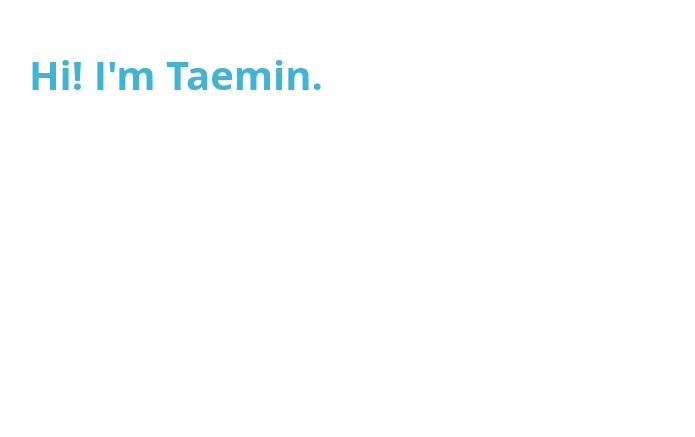
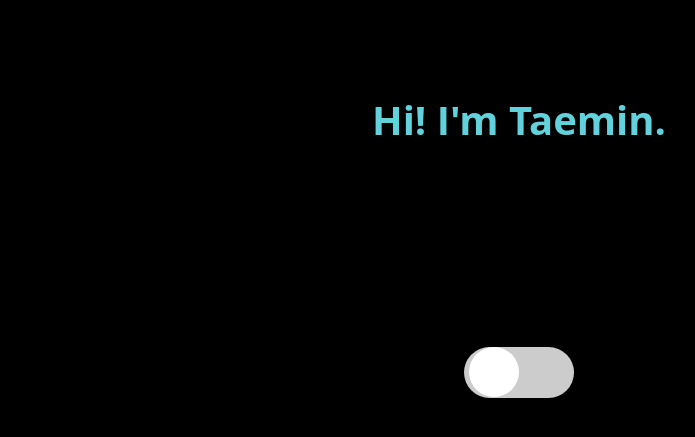
Before and after one commit to coder4je/my-story, a plain HTML site: page index.html in a window 1280 px wide. Shown: the part 153-590 px from the top of the page, without its empty margins (121-816 px from the left). Drawn offline with Linux system fonts and the light colour scheme.

Commit message:
Create a toggle switch

```diff
--- a/index.html
+++ b/index.html
@@ -4,9 +4,17 @@
     <link rel="stylesheet" href="style.css" />
     <link rel="preconnect" href="https://fonts.googleapis.com">
     <title>My Personal Website</title>
+    <script src="script.js" defer></script>
   </head>
   <body>
-    <h1>Hi! I'm Taemin.</h1>
-    <script src="script.js"></script>
+    <div class="container">
+      <h1>Hi! I'm Taemin.</h1>
+
+        <label class="switch">
+        <input id="toggle" type="checkbox">
+          <span class="sider"></span>
+        </label>
+
+    </div>
   </body>
 </html>
--- a/style.css
+++ b/style.css
@@ -1,20 +1,70 @@
 * {
-  font-family: 'Open Sans', sans-serif;
   list-style: none;
   text-decoration: none;
   border-collapse: collapse;
   margin: 0px;
   padding: 0px;
-  color: black;
 }
 
 body {
-  background-color: #ffffff;
+  background-color: #000;
 }
-body h1 {
-  position: fixed;
-  top: 200px;
-  left: 150px;
-  color: #41b3d3;
+.container {
+  position: absolute;
+  top: 50%;
+  left: 50%;
+  transform: translate(-50%, -50%);
+  text-align: center;
+}
+
+h1 {
+  color: #61d2dc;
+  margin-bottom: 200px;
+  font-family: 'Open Sans', sans-serif;
   font-size: 40px;
 }
+
+.switch {
+ position: relative;
+ display: inline-block;
+ width: 110px;
+ height: 51px;
+ margin: 0 10px;
+}
+
+.sider {
+  position: absolute;
+  cursor: pointer;
+  top: 0;
+  left: 0;
+  right: 0;
+  bottom: 0;
+  background-color: #ccc;
+  transition: .4s;
+  border-radius: 30px;
+}
+
+.switch input {display: none;}
+
+.sider::before
+{
+  position: absolute;
+  content: "";
+  height: 50px;
+  width: 50px;
+  left: 5px;
+  bottom: 5pm;
+  background-color: white;
+  transition: 0.4s;
+  border-radius: 50%;
+}
+
+input:checked + .sider
+{
+  background-color: #ff278c;
+}
+
+input:checked + .sider::before
+{
+  transform: translateX(50px);
+}
```
